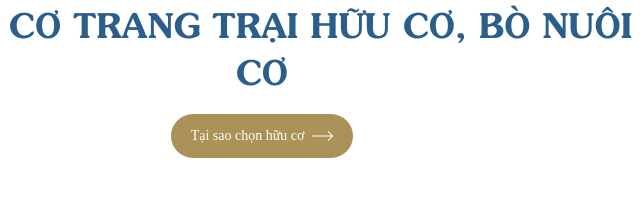
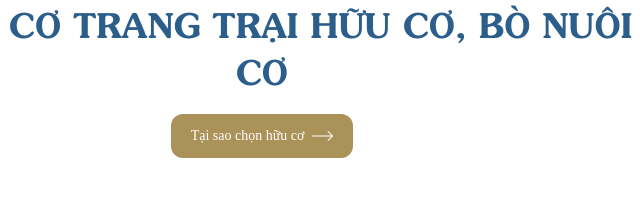
Before and after one commit to d-tuananh/OCEAN-ROAD, a website: page pages/page-san-pham.html in a window 1280 px wide. Shown: the part 1707-1926 px from the top of the page, 378-1018 px from the left. Drawn offline with Linux system fonts and the light colour scheme; a web font is replaced by a local one.

Commit message:
Update page-san-pham.html

```diff
--- a/pages/page-san-pham.html
+++ b/pages/page-san-pham.html
@@ -315,7 +315,7 @@
             </h2>
             <a
               href="page-ocean-road-dairies.html"
-              class="group bg-ct-brown text-white py-3 px-5 rounded-full hover:bg-ct-blue text-[10px] sm:text-[14px] font-medium flex items-center space-x-2 duration-500 ease-in-out transition-all"
+              class="group bg-ct-brown text-white py-3 px-5 rounded-xl hover:bg-ct-blue text-[10px] sm:text-[14px] font-medium flex items-center space-x-2 duration-500 ease-in-out transition-all"
             >
               <span>Tại sao chọn hữu cơ</span>
 
```
